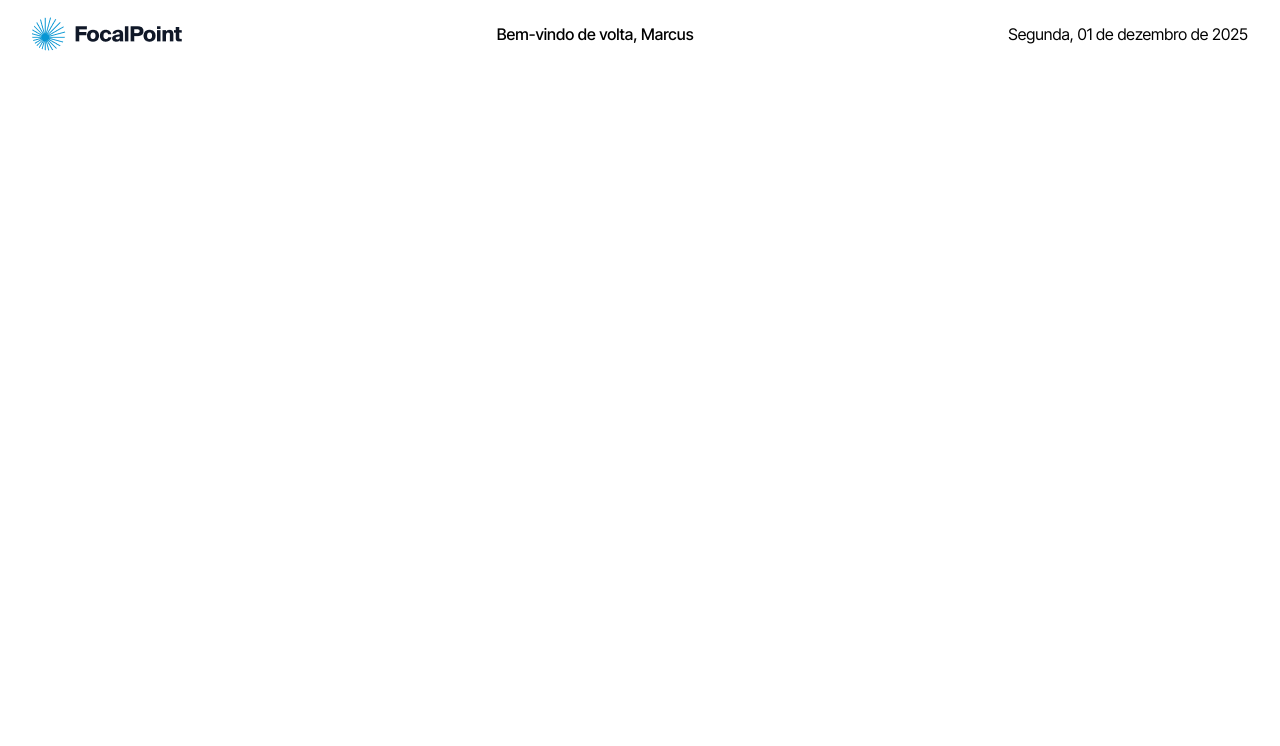
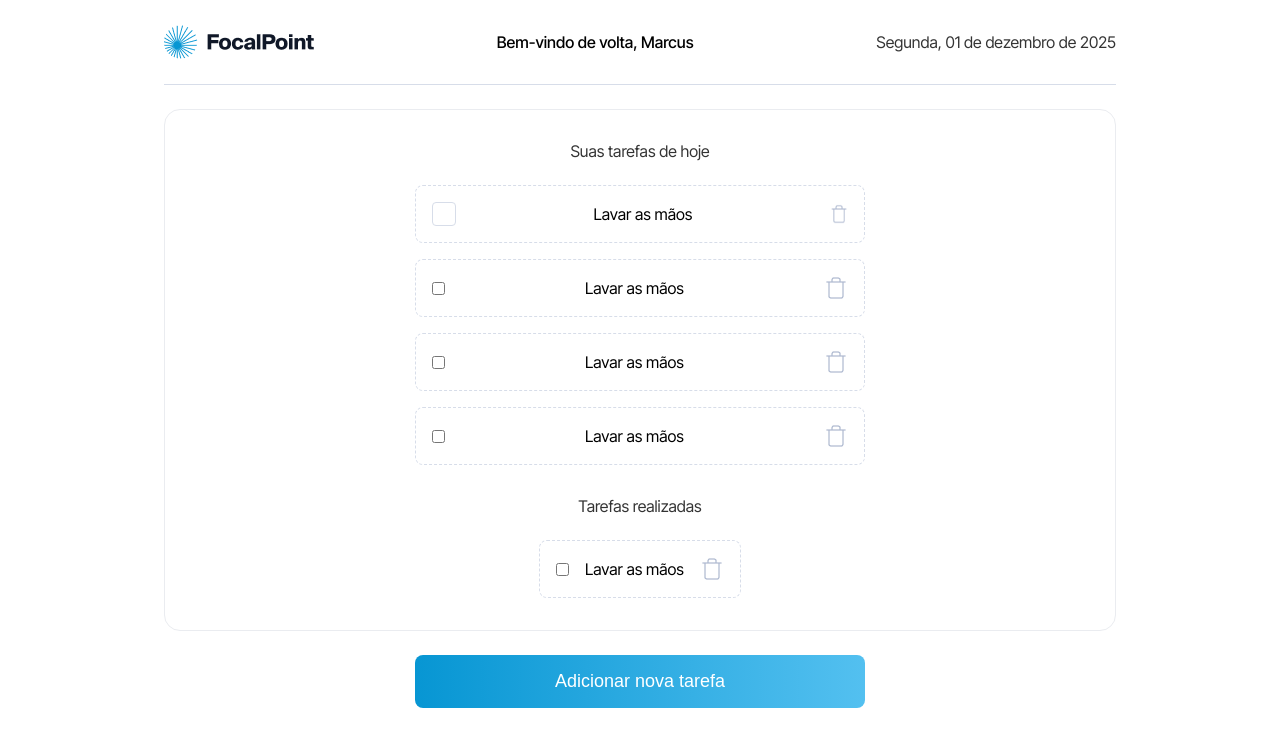
Before and after one commit to fernandakagami/focalpoint, a Next.js app: page / in a window 1280 px wide. Shown: the top 746 px of the page. Built offline with nearby package versions, Linux system fonts and the light colour scheme.

Commit message:
Create list of tasks

```diff
--- a/src/app/globals.scss
+++ b/src/app/globals.scss
@@ -1,16 +1,18 @@
 :root {
   --white: #ffffff;
 
-  --black: #000000;
+  --black: 0, 0, 0;
 
   --blue-100: #A0DCF6;
   --blue-200: #53C0F0;
   --blue-300: #0796D3;
 
+
   --gray-100: #F7F9FD;
-  --gray-200: #E7EEFB;
-  --gray-300: #D7DDE9;
-  --gray-400: rgba(var(--black), 0.54);
+  --gray-200: #EAECF0;
+  --gray-300: #E7EEFB;
+  --gray-400: #D7DDE9;
+  --gray-500: rgba(var(--black), 0.8);
 
   --red-100: #F05353;
   --red-200: #D30707;
@@ -21,6 +23,7 @@ html,
 body {
   max-width: 100vw;
   overflow-x: hidden;
+  height: 100vh;
 }
 
 body {
@@ -41,3 +44,10 @@ a {
   color: inherit;
   text-decoration: none;
 }
+
+@media (min-width: 600px) {
+  body {
+    width: 1000px;
+    margin: 0 auto;
+  }
+}
--- a/src/app/page.js
+++ b/src/app/page.js
@@ -1,9 +1,11 @@
+import { ListTable } from "@/components/ListTable";
 import { LogoHeader } from "@/components/LogoHeader";
 
 export default function Home() {
   return (
     <>
       <LogoHeader />
+      <ListTable />
     </>
   );
 }
--- /dev/null
+++ b/src/components/ListTable/index.js
@@ -0,0 +1,73 @@
+import { useState } from 'react';
+
+import Image from "next/image";
+
+import trash from "@/assets/trash.png";
+
+import styles from "./styles.module.scss";
+
+export function ListTable() {
+  const [modalIsOpen, setModalIsOpen] = useState(false);
+
+  function handleModalClose() {
+		setModalIsOpen(false);
+	}
+
+  return (
+       <main className={styles.container}>
+
+        <div className={styles["list-container"]}>
+          <section className={styles.section}>
+            <h3 className={styles.title}>Suas tarefas de hoje</h3>
+            <ul>
+
+              <li className={styles["date-information"]}>
+                <label className={styles["checkbox-container"]}>
+                  <input type="checkbox" />
+                  <span className={styles.checkmark}></span>
+                </label>
+                <p>Lavar as mãos</p>
+                <Image  width={18} height={20} src={trash} alt="lixo" />
+              </li>
+
+              <li className={styles["date-information"]}>
+                <input type="checkbox" />
+                <p>Lavar as mãos</p>
+                <Image src={trash} alt="lixo" />
+              </li>
+
+              <li className={styles["date-information"]}>
+                <input type="checkbox" />
+                <p>Lavar as mãos</p>
+                <Image src={trash} alt="lixo" />
+              </li>
+
+              <li className={styles["date-information"]}>
+                <input type="checkbox" />
+                <p>Lavar as mãos</p>
+                <Image src={trash} alt="lixo" />
+              </li>
+
+            </ul>
+          </section>
+
+          <section>
+            <h3 className={styles.title}>Tarefas realizadas</h3>
+
+            <ul>
+              <li className={styles["date-information"]}>
+                <input type="checkbox" />
+                <p>Lavar as mãos</p>
+                <Image src={trash} alt="lixo" />
+              </li>
+            </ul>
+          </section>
+        </div>
+
+        <div className={styles["button-container"]}>
+          <button className={styles["add-task"]}>Adicionar nova tarefa</button>
+        </div>
+
+      </main>
+  );
+}
--- /dev/null
+++ b/src/components/ListTable/styles.module.scss
@@ -0,0 +1,152 @@
+.container {
+  margin: 1.5rem  1.5rem;
+
+  .list-container {
+    border: 1px solid var(--gray-200);
+    border-radius: 16px;
+    padding-bottom: 2rem;
+
+    .title {
+      font-size: 1rem;
+      color: var(--gray-500);
+      font-weight: 400;
+      line-height: 19px;
+      padding-top: 2rem;
+      padding-bottom: 1.5rem;
+      text-align: center;
+    }
+
+    ul {
+      display: flex;
+      flex-direction: column;
+      justify-content: space-between;
+      align-items: center;
+      gap: 1rem;
+      list-style-type: none;
+      width: 100%;
+
+      li {
+        display: flex;
+        flex-direction: row;
+        justify-content: space-between;
+        align-items: center;
+        gap: 1rem;
+        border: 1px dashed var(--gray-400);
+        border-radius: 8px;
+        padding: 1rem;
+
+
+        .checkbox-container {
+          width: 24px;
+          height: 24px;
+          display: block;
+          position: relative;
+          cursor: pointer;
+          font-size: 22px;
+          -webkit-user-select: none;
+          -moz-user-select: none;
+          -ms-user-select: none;
+          user-select: none;
+        }
+
+        /* Hide the browser's default checkbox */
+        .checkbox-container input {
+          position: absolute;
+          opacity: 0;
+          cursor: pointer;
+          height: 0;
+          width: 0;
+        }
+
+        /* Create a custom checkbox */
+        .checkmark {
+          position: absolute;
+          top: 0;
+          left: 0;
+          height: 24px;
+          width: 24px;
+          border: 1px solid var(--gray-400);
+          border-radius: 4px;
+          background-color: var(--white);
+        }
+
+        /* On mouse-over, add a grey background color */
+        .checkbox-container:hover input ~ .checkmark {
+          background-color: #ccc;
+        }
+
+        /* When the checkbox is checked, add a blue background */
+        .checkbox-container input:checked ~ .checkmark {
+          background-color: #2196F3;
+        }
+
+        /* Create the checkmark/indicator (hidden when not checked) */
+        .checkmark:after {
+          content: "";
+          position: absolute;
+          display: none;
+        }
+
+        /* Show the checkmark when checked */
+        .checkbox-container input:checked ~ .checkmark:after {
+          display: block;
+        }
+
+        /* Style the checkmark/indicator */
+        .checkbox-container .checkmark:after {
+          left: 8px;
+          top: 3px;
+          width: 5px;
+          height: 10px;
+          border: solid white;
+          border-width: 0 3px 3px 0;
+          -webkit-transform: rotate(45deg);
+          -ms-transform: rotate(45deg);
+          transform: rotate(45deg);
+        }
+
+        p {
+          color: var(--black);
+          line-height: 19px;
+          font-weight: 400;
+        }
+      }
+    }
+  }
+
+  .add-task {
+    margin-top: 1.5rem;
+    border: 8px;
+    padding: 16px 24px;
+    border-color: transparent;
+    background: linear-gradient(90deg, var(--blue-300) 0%, var(--blue-200) 100%);
+    border-radius: 8px;
+    color: var(--white);
+    font-size: 1.125rem;
+    width: 100%;
+    cursor: pointer;
+  }
+}
+
+
+
+
+@media (min-width: 600px) {
+  .section {
+    width: 450px;
+    margin: auto;
+
+    ul {
+      width: 386px;
+
+      li {
+        width: 100%;
+      }
+    }
+  }
+
+  .button-container {
+    width: 450px;
+    margin: auto;
+  }
+}
--- a/src/components/LogoHeader/styles.module.scss
+++ b/src/components/LogoHeader/styles.module.scss
@@ -1,31 +1,32 @@
 .header {
   display: flex;
-  flex-direction: row;
-  justify-content: space-between;
-  align-items: center;
-  padding: 1rem 2rem;
+  margin: 0 1.5rem;
+  padding: 1.5rem 0;
   gap: 0.4rem;
-}
+  flex-direction: column;
+  align-items: flex-start;
+  justify-content: flex-start;
+  border-bottom: 1px solid var(--gray-400);
 
   .welcome {
     font-size: 1rem;
-  color: --var(--black);
+    color: var(--black);
     font-weight: 500;
     line-height: 19px;
   }
 
   .date-information {
     font-size: 1rem;
-  color: --var(--gray-400);
+    color: var(--gray-500);
     font-weight: 400;
     line-height: 19px;
   }
+}
 
-@media (max-width: 600px) {
-  /* Estilos para dispositivos móveis */
+@media (min-width: 600px) {
   .header {
-    flex-direction: column;
-    align-items: flex-start;
-    justify-content: flex-start;
+    flex-direction: row;
+    justify-content: space-between;
+    align-items: center;
   }
 }
```
Also changed, not shown: src/assets/trash.png (added). Lines whose indentation alone changed are shown as unchanged.
